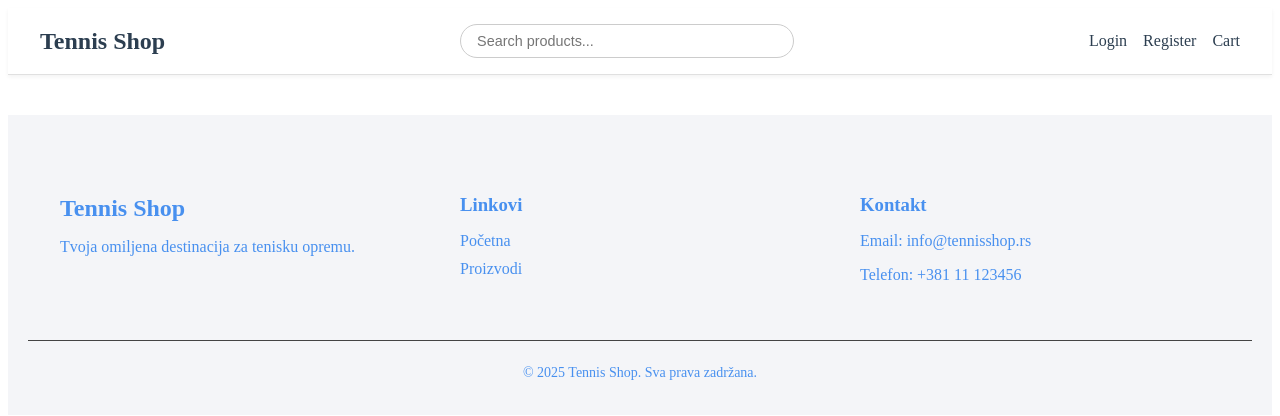
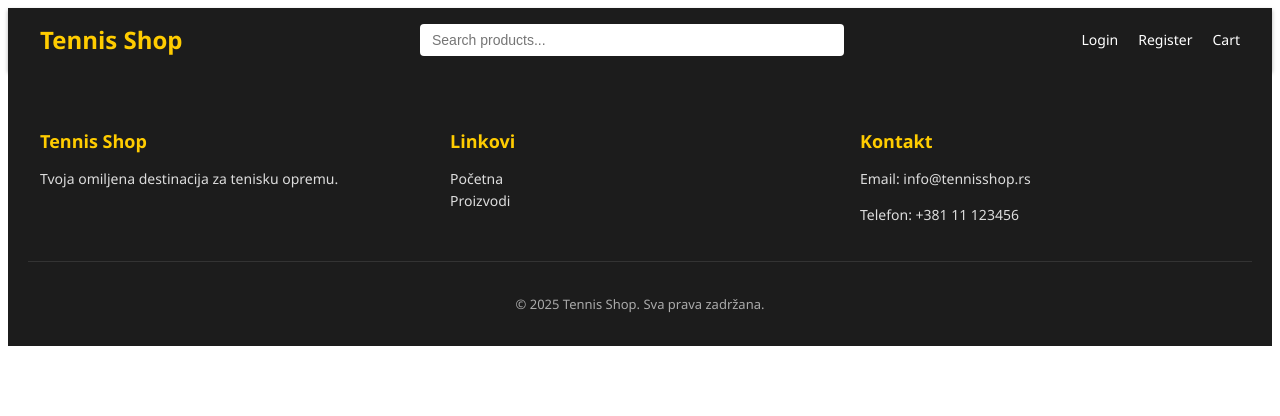
Before and after one commit to stefanr95/tennis-shop-frontend, a React (Create React App) app: page /cart in a window 1280 px wide. Shown: the top 416 px of the page. Built offline with nearby package versions, Linux system fonts and the light colour scheme.

Commit message:
Refactor header styling to match footer design

```diff
--- a/src/components/Footer.jsx
+++ b/src/components/Footer.jsx
@@ -2,34 +2,40 @@ import { Link } from "react-router-dom";
 import "../styles/Footer.css";
 
 const Footer = () => {
+  const currentYear = new Date().getFullYear();
+
   return (
     <footer className="footer">
       <div className="footer-container">
-        <div className="footer-section about">
-          <h2>Tennis Shop</h2>
+        <FooterSection title="Tennis Shop">
           <p>Tvoja omiljena destinacija za tenisku opremu.</p>
-        </div>
+        </FooterSection>
 
-        <div className="footer-section links">
-          <h3>Linkovi</h3>
+        <FooterSection title="Linkovi">
           <ul>
             <li><Link to="/">Početna</Link></li>
             <li><Link to="/products">Proizvodi</Link></li>
           </ul>
-        </div>
+        </FooterSection>
 
-        <div className="footer-section contact">
-          <h3>Kontakt</h3>
+        <FooterSection title="Kontakt">
           <p>Email: info@tennisshop.rs</p>
           <p>Telefon: +381 11 123456</p>
-        </div>
+        </FooterSection>
       </div>
 
       <div className="footer-bottom">
-        <p>&copy; {new Date().getFullYear()} Tennis Shop. Sva prava zadržana.</p>
+        <p>&copy; {currentYear} Tennis Shop. Sva prava zadržana.</p>
       </div>
     </footer>
   );
 };
 
+const FooterSection = ({ title, children }) => (
+  <div className="footer-section">
+    <h3>{title}</h3>
+    {children}
+  </div>
+);
+
 export default Footer;
--- a/src/styles/Footer.css
+++ b/src/styles/Footer.css
@@ -1,54 +1,57 @@
 .footer {
-  background-color:#f4f5f8;
-  color: #eee;
+  background-color: #1c1c1c;
+  color: #ffffff;
   padding: 40px 20px 20px;
-  margin-top: 40px;
+  font-family: 'Segoe UI', Tahoma, Geneva, Verdana, sans-serif;
 }
 
 .footer-container {
   display: flex;
   flex-wrap: wrap;
   justify-content: space-between;
+  gap: 30px;
   max-width: 1200px;
-  margin: auto;
+  margin: 0 auto;
 }
 
 .footer-section {
-  flex: 1 1 300px;
-  margin: 20px;
-  color: #4890ef;
+  flex: 1 1 250px;
 }
 
-.footer-section h3,
-.footer-section h2 {
+.footer-section h3 {
+  font-size: 18px;
   margin-bottom: 15px;
-  color: #4890ef;
+  color: #ffcc00;
+}
+
+.footer-section p,
+.footer-section li {
+  font-size: 14px;
+  line-height: 1.6;
+  color: #dddddd;
 }
 
 .footer-section ul {
   list-style: none;
   padding: 0;
-}
-
-.footer-section ul li {
-  margin-bottom: 10px;
+  margin: 0;
 }
 
 .footer-section a {
+  color: #dddddd;
   text-decoration: none;
-  color: #4890ef;
-  transition: color 0.3s ease;
+  transition: color 0.2s;
 }
 
 .footer-section a:hover {
-  color: #0b0b0b;
+  color: #ffcc00;
 }
 
 .footer-bottom {
   text-align: center;
+  padding-top: 20px;
+  border-top: 1px solid #333;
+  font-size: 13px;
+  color: #aaaaaa;
   margin-top: 20px;
-  font-size: 14px;
-  border-top: 1px solid #444;
-  padding-top: 10px;
-  color: #4890ef;
 }
--- a/src/styles/Header.css
+++ b/src/styles/Header.css
@@ -1,74 +1,70 @@
 .main-header {
-  background-color: #ffffff;
-  border-bottom: 1px solid #e0e0e0;
-  padding: 1rem 0;
-  box-shadow: 0 2px 4px rgba(0, 0, 0, 0.05);
-  position: sticky;
-  top: 0;
-  z-index: 1000;
+  background-color: #1c1c1c;
+  color: #ffffff;
+  padding: 15px 0;
+  font-family: 'Segoe UI', Tahoma, Geneva, Verdana, sans-serif;
+  box-shadow: 0 2px 4px rgba(0, 0, 0, 0.3);
 }
 
-.header-container {
+.container {
+  display: flex;
+  justify-content: space-between;
+  align-items: center;
   max-width: 1200px;
   margin: 0 auto;
-  padding: 0 2rem;
-  display: flex;
-  align-items: center;
-  justify-content: space-between;
-  flex-wrap: wrap;
+  padding: 0 20px;
 }
 
 .logo {
-  font-size: 1.5rem;
+  font-size: 24px;
   font-weight: bold;
-  color: #2c3e50;
+  color: #ffcc00;
   text-decoration: none;
-}
-
-.logo:hover {
-  color: #1abc9c;
 }
 
 .search-bar {
   flex: 1;
-  max-width: 300px;
-  padding: 0.5rem 1rem;
-  margin: 0 1rem;
-  border: 1px solid #ccc;
-  border-radius: 20px;
-  font-size: 0.9rem;
+  margin: 0 20px;
+  padding: 8px 12px;
+  border: none;
+  border-radius: 4px;
+  font-size: 14px;
+  max-width: 400px;
 }
 
 .nav-links {
   display: flex;
-  gap: 1rem;
+  gap: 20px;
 }
 
 .nav-links a {
+  color: #ffffff;
   text-decoration: none;
-  color: #2c3e50;
-  font-weight: 500;
-  transition: color 0.3s;
+  font-size: 14px;
+  transition: color 0.2s ease-in-out;
 }
 
 .nav-links a:hover {
-  color: #1abc9c;
+  color: #ffcc00;
 }
 
+/* Responsive */
 @media (max-width: 768px) {
-  .header-container {
+  .container {
     flex-direction: column;
-    align-items: stretch;
+    align-items: flex-start;
+    gap: 10px;
   }
 
   .search-bar {
-    margin: 1rem 0;
     width: 100%;
-    max-width: 100%;
+    margin: 10px 0;
   }
 
   .nav-links {
-    justify-content: center;
-    margin-top: 0.5rem;
+    width: 100%;
+    justify-content: flex-start;
+    flex-wrap: wrap;
+    gap: 10px;
   }
 }
```
